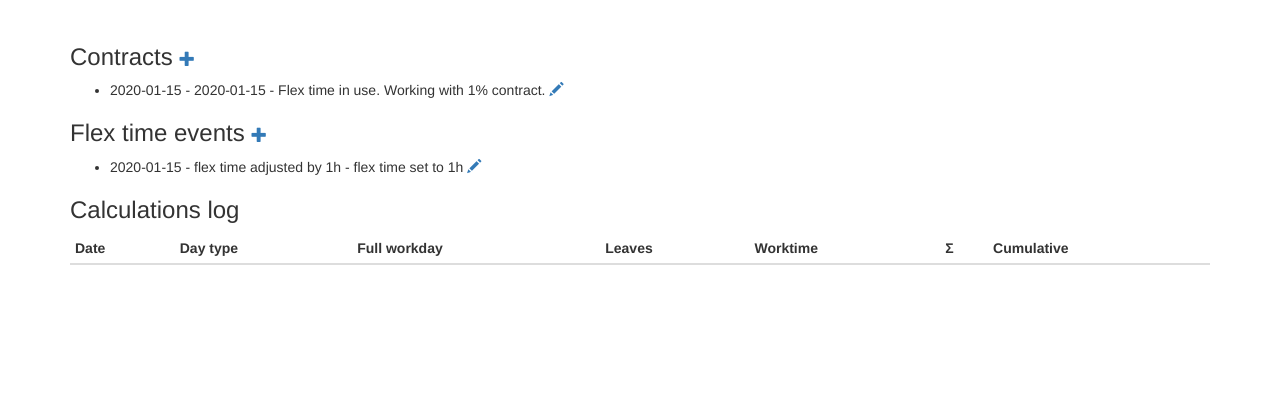
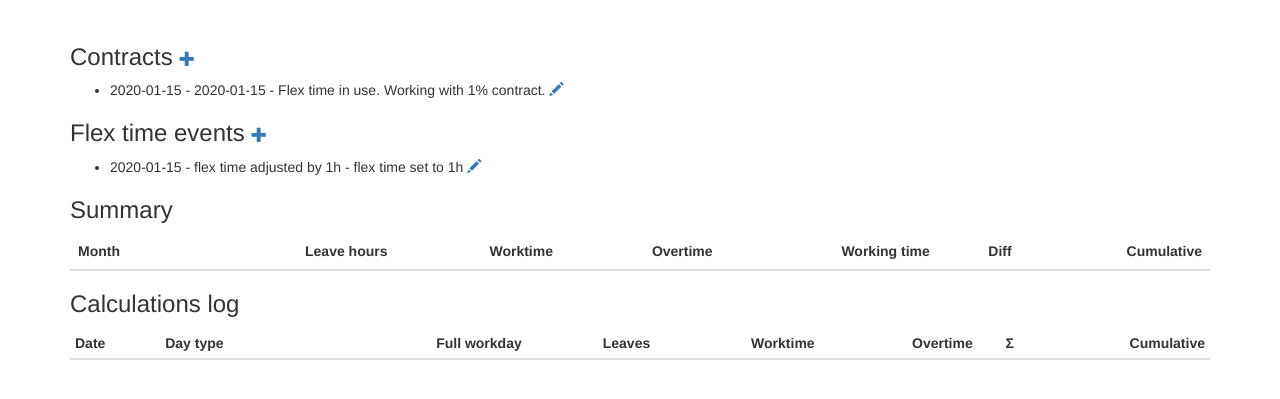
Before and after one commit to solinor/solinor-invoice-checking, a Django app: page /person/00000000-0000-0000-0000-000000000001/flexhours in a window 1280 px wide. Shown: the part 195-594 px from the top of the page. Run offline with Django 3.2, Linux system fonts and the light colour scheme; a user stored in the database is signed in; tables that the repository leaves empty hold one stand-in row (values such as "Sample post"); lists and menus that the app fills with data are empty; some libraries are stand-ins or nearby versions.

Commit message:
Update flex time page and calculation logic
- Add per month summary table
- Add tooltips for summary table
- Exclude overtime from flex calculations
- Adjust calendar chart height based on years shown

```diff
--- a/flex_hours/templates/person_flex_hours.html
+++ b/flex_hours/templates/person_flex_hours.html
@@ -6,7 +6,7 @@
    google.charts.setOnLoadCallback(drawChart);
 
 function drawChart() {
-  {% include "snippets/calendar_chart.js" with number_header="Flex diff" entries=daily_diff_entries destination_id="flex_diff_calendar" title="Flex saldo diff" %}
+  {% include "snippets/calendar_chart.js" with calendar_height=calendar_height number_header="Flex diff" entries=daily_diff_entries destination_id="flex_diff_calendar" title="Flex saldo diff" %}
 }
  </script>
  {% endblock %}
@@ -41,6 +41,35 @@ function drawChart() {
   {% endfor %}
 </ul>
 
+<h3>Summary</h3>
+
+<table class="table">
+  <thead>
+    <tr>
+      <th>Month</th>
+      <th class="number-column"><span data-toggle="tooltip" data-placement="top" title="Amount of leaves (sick leaves, annual holidays etc.) during this month.">Leave hours</span></th>
+      <th class="number-column"><span data-toggle="tooltip" data-placement="top" title="Amount of working hours (excluding leaves) this month.">Worktime</span></th>
+      <th class="number-column"><span data-toggle="tooltip" data-placement="top" title="Overtime hours. Not counted to your flex saldo, as overtime hours are paid separately.">Overtime</span></th>
+      <th class="number-column"><span data-toggle="tooltip" data-placement="top" title="Amount of hours you should work in this month to have no changes in your flex saldo.">Working time</span></th>
+      <th class="number-column"><span data-toggle="tooltip" data-placement="top" title="Change in flex saldo this month.">Diff</span></th>
+      <th class="number-column"><span data-toggle="tooltip" data-placement="top" title="Total amount of flex saldo, including past months.">Cumulative</span></th>
+    </tr>
+  </thead>
+  <tbody>
+  {% for row in summary %}
+  <tr>
+    <td>{{ row.month|date:"Y-m" }}</td>
+    <td class="number-column">{% if row.leave %}+{{ row.leave|floatformat:"2" }}{% endif %}</td>
+    <td class="number-column">+{{ row.worktime|floatformat:"2" }}</td>
+    <td class="number-column">{% if row.overtime %}({{ row.overtime|floatformat:"2"}}h){% endif %}</td>
+    <td class="number-column">-{{ row.expected_worktime|floatformat:"2" }}</td>
+    <td class="number-column">{{ row.diff|floatformat:"2" }}</td>
+    <td class="number-column">{{ row.flex_hours|floatformat:"2" }}</td>
+  </tr>
+  {% endfor %}
+  </tbody>
+</table>
+
 <h3>Calculations log</h3>
 
 <table class="table table-condensed">
@@ -48,25 +77,29 @@ function drawChart() {
     <tr>
       <th>Date</th>
       <th>Day type</th>
-      <th>Full workday</th>
-      <th>Leaves</th>
-      <th>Worktime</th>
-      <th>&Sigma;</th>
-      <th>Cumulative</th>
+      <th class="number-column">Full workday</th>
+      <th class="number-column">Leaves</th>
+      <th class="number-column">Worktime</th>
+      <th class="number-column">Overtime</th>
+      <th class="number-column">&Sigma;</th>
+      <th class="number-column">Cumulative</th>
     </tr>
   </thead>
+  <tbody>
   {% for event in calculation_log %}
   {% if event.sum or event.worktime or event.leave_hours %}
   <tr>
     <td>{{ event.date }}</td>
     <td>{{ event.day_type }}</td>
-    <td>{% if event.day_type == "Weekday" %}{% if event.worktime_percent == 100 %}-{{ event.expected_hours_today }}h{% else %}{% if event.worktime_percent %}{{ event.worktime_percent }}%{% elif event.flex_enabled %}100%{% endif %} {% if event.day_type == "Weekday" %} * -7.5h = -{{ event.expected_hours_today }}h{% else %} * 0h = 0h{% endif %}{% endif %}{% endif %}</td>
-    <td>{% if event.leave_hours %}{{ event.leave_hours }}h{% endif %}</td>
-    <td>{% if event.worktime %}{{ event.worktime }}h{% endif %}</td>
-    <td>{% if event.sum or event.sum == 0 %}{{ event.sum }}h{% endif %}</td>
-    <td>{{ event.flex_hours }}h</td>
+    <td class="number-column">{% if event.day_type == "Weekday" %}{% if event.worktime_percent == 100 %}-{{ event.expected_hours_today|floatformat:"2" }}h{% else %}{% if event.worktime_percent %}{{ event.worktime_percent }}%{% elif event.flex_enabled %}100%{% endif %} {% if event.day_type == "Weekday" %} * -7.5h = -{{ event.expected_hours_today|floatformat:"2" }}h{% else %} * 0h = 0h{% endif %}{% endif %}{% endif %}</td>
+    <td class="number-column">{% if event.leave %}{{ event.leave|floatformat:"2" }}h{% endif %}</td>
+    <td class="number-column">{% if event.worktime %}{{ event.worktime|floatformat:"2" }}h{% endif %}</td>
+    <td class="number-column">{% if event.overtime %}({{ event.overtime|floatformat:"2" }}h){% endif %}</td>
+    <td class="number-column">{% if event.sum or event.sum == 0 %}{{ event.sum|floatformat:"2" }}h{% endif %}</td>
+    <td class="number-column">{{ event.flex_hours|floatformat:"2" }}h</td>
   </tr>
   {% endif %}
   {% endfor %}
+</tbody>
 </table>
 {% endblock %}
--- a/flex_hours/utils.py
+++ b/flex_hours/utils.py
@@ -75,16 +75,29 @@ def calculate_flex_saldo(person):
     holidays_list = PublicHoliday.objects.filter(date__gte=start_hour_markings_from_date).filter(date__lte=today)
     holidays = {k.date: k.name for k in holidays_list}
 
-    hour_markings_list = list(HourEntry.objects.filter(user_m=person).filter(date__gte=start_hour_markings_from_date).exclude(date__gte=today).filter(leave_type="[project]").order_by("date").values("date").annotate(incurred_hours=Sum("incurred_hours")).values_list("date", "incurred_hours"))
-    leave_markings_list = list(HourEntry.objects.filter(user_m=person).filter(date__gte=start_hour_markings_from_date).exclude(date__gte=today).exclude(leave_type="Flex time Leave").exclude(leave_type="[project]").exclude(leave_type="Unpaid leave").order_by("date").values("date").annotate(incurred_hours=Sum("incurred_hours")).values_list("date", "incurred_hours"))
+    base_query = HourEntry.objects.filter(user_m=person).filter(date__gte=start_hour_markings_from_date).exclude(date__gte=today)
+
+    hour_markings_list = list(base_query.exclude(phase_name__icontains="overtime").filter(leave_type="[project]").order_by("date").values("date").annotate(incurred_hours=Sum("incurred_hours")).values_list("date", "incurred_hours"))
+    leave_markings_list = base_query.exclude(leave_type="Flex time Leave").exclude(leave_type="[project]").exclude(leave_type="Unpaid leave").order_by("date").values("date").annotate(incurred_hours=Sum("incurred_hours")).values_list("date", "incurred_hours")
+    overtime_hours_list = base_query.filter(phase_name__icontains="overtime").order_by("date").values("date").annotate(incurred_hours=Sum("incurred_hours")).values_list("date", "incurred_hours")
     hour_markings = {k[0]: float(k[1]) for k in hour_markings_list}
     leave_markings = {k[0]: float(k[1]) for k in leave_markings_list}
+    overtime_markings = {k[0]: float(k[1]) for k in overtime_hours_list}
 
     last_process_day = find_last_process_date(hour_markings_list, contracts)
     current_day = start_hour_markings_from_date
     calculation_log = []
     daily_diff_entries = []
+    per_month_stats = []
+    month_entry = {}
+    years = set()
     while current_day <= last_process_day:
+        if month_entry.get("month") is None:
+            month_entry = {"month": current_day, "leave": 0, "worktime": 0, "expected_worktime": 0, "diff": 0, "flex_hours": 0, "overtime": 0}
+        if month_entry["month"].strftime("%Y-%m") != current_day.strftime("%Y-%m"):
+            per_month_stats.append(month_entry)
+            month_entry = {"month": current_day, "leave": 0, "worktime": 0, "expected_worktime": 0, "diff": 0, "flex_hours": 0, "overtime": 0}
+            years.add(current_day.strftime("%Y"))
         day_entry = {"date": current_day, "day_type": "Weekday"}
         flex_hour_deduct = 0
         is_weekend = is_holiday = False
@@ -113,6 +126,8 @@ def calculate_flex_saldo(person):
                     flex_hour_deduct = (float(contract.worktime_percent or 100) / 100) * 7.5
                     day_entry["expected_hours_today"] = flex_hour_deduct
                     flex_hours -= flex_hour_deduct
+                    month_entry["expected_worktime"] += flex_hour_deduct
+                    month_entry["diff"] -= flex_hour_deduct
         else:
             is_weekend = True
             day_entry["day_type"] = "Weekend"
@@ -120,19 +135,30 @@ def calculate_flex_saldo(person):
         if contract.flex_enabled and plus_hours_today:
             flex_hours += plus_hours_today
             day_entry["worktime"] = plus_hours_today
+            month_entry["worktime"] += plus_hours_today
+            month_entry["diff"] += plus_hours_today
         if current_day in leave_markings:
             leave_hours = leave_markings[current_day]
             if contract.flex_enabled and not is_weekend and not is_holiday:
                 flex_hours += leave_hours
                 plus_hours_today += leave_hours
                 day_entry["leave"] = leave_hours
+                month_entry["leave"] += leave_hours
+                month_entry["diff"] += leave_hours
+        if current_day in overtime_markings:
+            month_entry["overtime"] += overtime_markings[current_day]
+            day_entry["overtime"] = overtime_markings[current_day]
         day_entry["flex_hours"] = flex_hours
+        month_entry["flex_hours"] = flex_hours
         day_entry["sum"] = - flex_hour_deduct + day_entry.get("worktime", 0) + day_entry.get("leave", 0)
         calculation_log.append(day_entry)
         if contract.flex_enabled:
             daily_diff_entries.append((current_day.year, current_day.month - 1, current_day.day, plus_hours_today - flex_hour_deduct, "%s (%s): %sh" % (current_day.strftime("%Y-%m-%d"), current_day.strftime("%A"), plus_hours_today - flex_hour_deduct)))
         current_day += datetime.timedelta(days=1)
     calculation_log.reverse()
+    if month_entry.get("month"):
+        per_month_stats.append(month_entry)
+    per_month_stats.reverse()
     context = {
         "person": person,
         "contracts": contracts,
@@ -141,5 +167,7 @@ def calculate_flex_saldo(person):
         "calculation_log": calculation_log,
         "hour_markings": hour_markings_list,
         "daily_diff_entries": daily_diff_entries,
+        "summary": per_month_stats,
+        "calendar_height": min(3, len(years)) * 175,
     }
     return context
```
